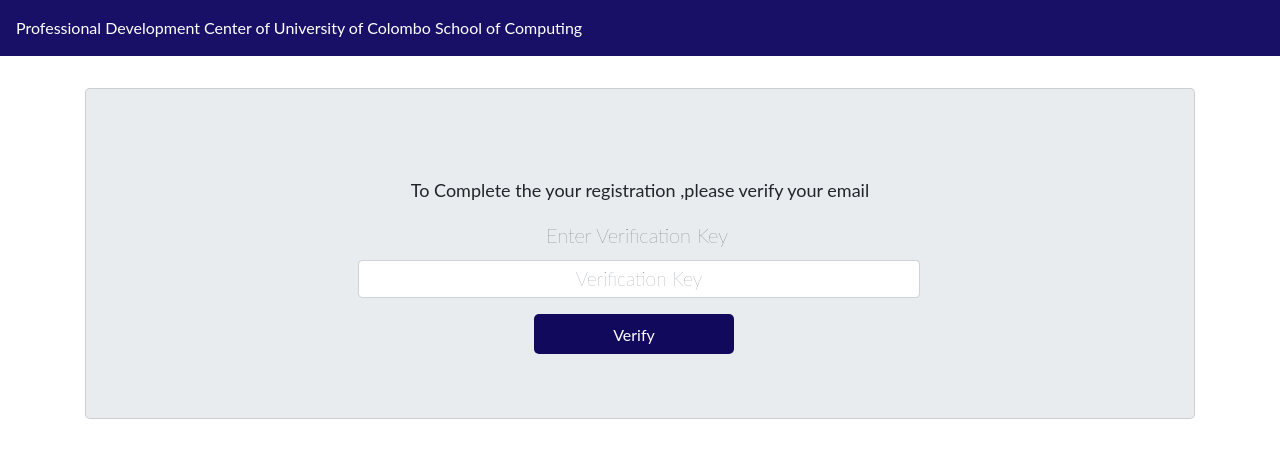
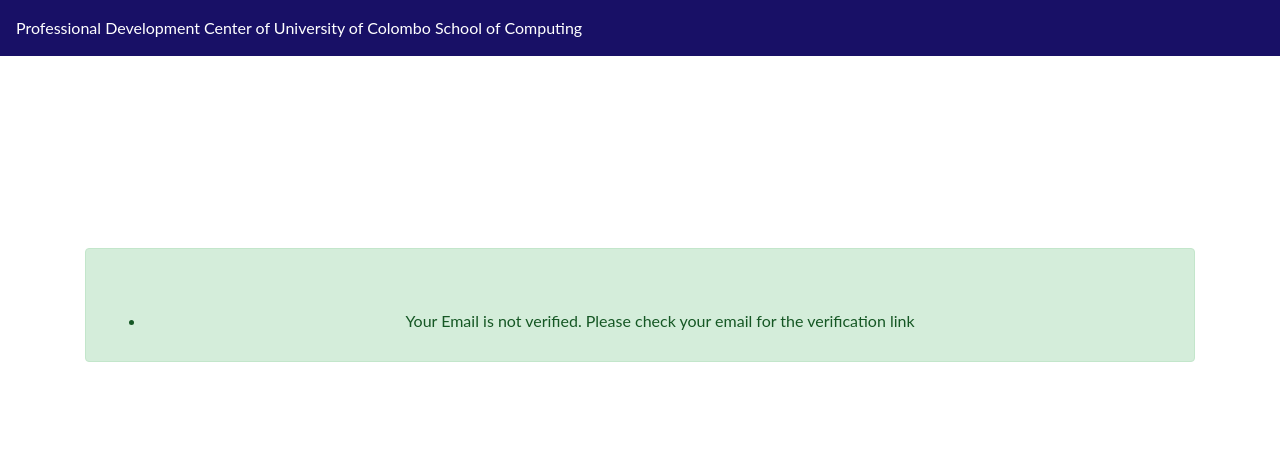
Before and after one commit to SIM-dev-team/company-portal, a React (Create React App) app: page / in a window 1280 px wide. Shown: the top 458 px of the page. Built offline with nearby package versions, Linux system fonts and the light colour scheme.

Commit message:
email not verified ui

```diff
--- a/src/App.js
+++ b/src/App.js
@@ -6,13 +6,15 @@ import CompanyLogin from './Components/CompanyLogin'
 import Companyprofile from './Components/CompanyProfile'
 import Header from './Components/Header'
 import VerifyMail from './Components/verifyMail'
+import NotYetVerified from './Components/notYetVerified'
 
 class App extends Component {
   render() {
     return (
       <div>
         <Header />
-        <VerifyMail />
+        <NotYetVerified />
+        {/* <VerifyMail /> */}
         {/* <NavBar /> */}
         {/* <Companyprofile /> */}
         {/* <CompanyLogin /> */}
--- /dev/null
+++ b/src/Components/notYetVerified.js
@@ -0,0 +1,24 @@
+import React, { Component } from 'react'
+
+class NotYetVerified extends Component {
+  render() {
+    return (
+      <div>
+        <div className="container " style={{ marginTop: '10em' }}>
+          <div className=" text-center">
+            <div class="alert alert-success col-md-12" role="alert" id="notes">
+              <ul className="mt-5">
+                <li>
+                  Your Email is not verified. Please check your email for the
+                  verification link
+                </li>
+              </ul>
+            </div>
+          </div>
+        </div>
+      </div>
+    )
+  }
+}
+
+export default NotYetVerified
```
